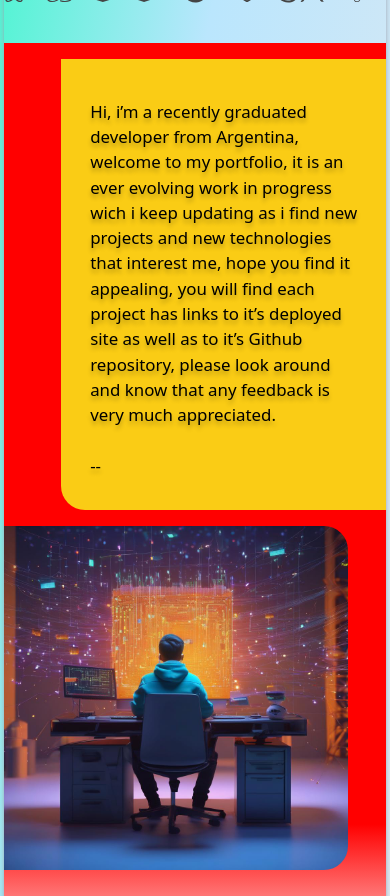
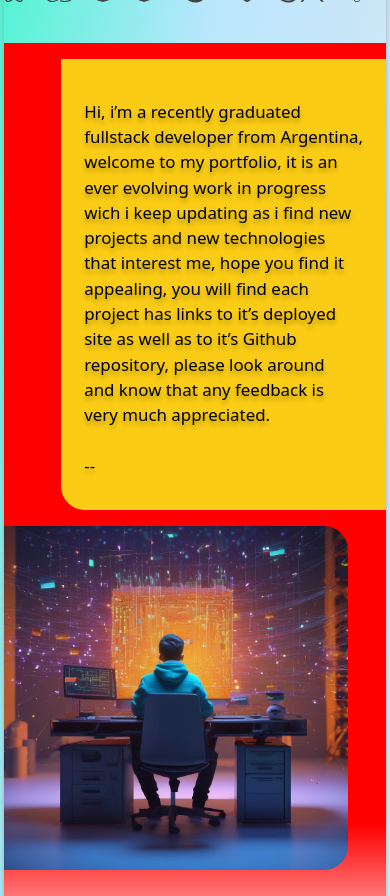
Before and after one commit to brunosarti83/portfolio, a React (Vite) app: page / in a window 390 px wide. Shown: the part 920-1816 px from the top of the page. Built offline with nearby package versions, Linux system fonts and the light colour scheme; no server answers.

Commit message:
fix(About/ added fullstack developer)

```diff
--- a/src/Components/About/About.jsx
+++ b/src/Components/About/About.jsx
@@ -7,14 +7,14 @@ export default function About() {
   return (
     <div className="h-[calc(100%_-_90px)] w-full flex flex-col gap-5 bg-gradient-to-t from-red-100 to-[#FF0000] to-15% md:px-20">
       <div className="md:h-[80%] md:max-w-[95%] flex max-md:flex-col pt-4 md:justify-center gap-4 md:m-auto">
-        <div className="w-[85%] md:w-[50%] h-full bg-yellow-400 flex md:pl-16 md:pr-24 ml-auto font-source text-[2vh] md:text-[1.8vh] rounded-bl-3xl overflow-y-scroll scrollbar-none max-md:py-8">
+        <div className="w-[85%] md:w-[50%] h-full bg-yellow-400 flex md:pl-16 md:pr-20 ml-auto font-source text-[2vh] md:text-[1.8vh] rounded-bl-3xl overflow-y-scroll scrollbar-none max-md:py-8">
           <div className="m-auto pt-2">
             <span className="font-source leading-5 shadowed-text">
               Hi, i’m a recently graduated
             </span>
             <br />
             <span className="font-source leading-5 shadowed-text">
-              developer from Argentina,
+              fullstack developer from Argentina,
             </span>
             <br />
             <span className="font-source leading-5 shadowed-text">
```
